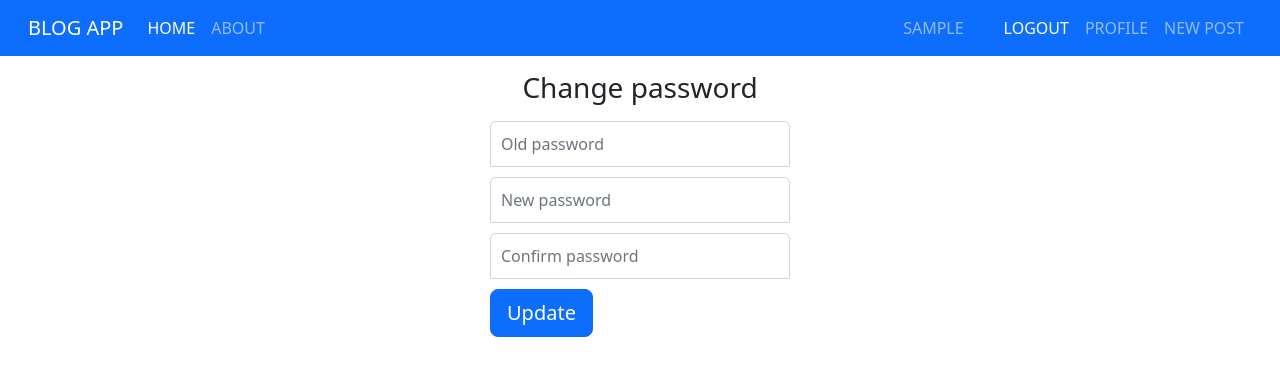
After one commit to FatihG34/Blog_App_Django, a Django app: page /users/password_change/ in a window 1280 px wide. The commit adds this page. Shown: the top 376 px of the page. Run offline with Django 4.2, Linux system fonts and the light colour scheme; the visitor is signed in with stand-in values (Sample User, id 1).

Commit message:
password reset done

```diff
--- a/blog/templates/blog/post_list.html
+++ b/blog/templates/blog/post_list.html
@@ -1,12 +1,12 @@
+{% extends 'base.html' %}
 {% load static %}
 
-{% extends 'base.html' %}
 {% block blog %}
 {% comment %} {{blogs}} {% endcomment %}
 <div class="container d-flex flex-wrap gap-5 my-3">
         {% for blog in blogs %}
             <div class="card" style="width: 18rem;">
-                <img src="{{blog.image}}" class="card-img-top img-fluid" alt="{{blog.title}}" />
+                    <img src="{{blog.image}}" class="card-img-top img-fluid h-50" alt="{{blog.title}}" />
                 <div class="card-body">
                    <a href="{% url 'update' blog.id %}" class='text-decoration-none'><h5 class="card-title">{{blog.title}}</h5></a>
                     <p class="card-text">
@@ -25,7 +25,7 @@
                     </div>
                 </div>
                 <div class="card-footer">
-                    <small class="text-muted">{{blog.last_updated}}</small>
+                    <small class="text-muted">Last updated at {{blog.last_updated}}</small>
                 </div>
             </div>
         {% endfor %}
--- a/blog/templates/blog/post_update.html
+++ b/blog/templates/blog/post_update.html
@@ -4,7 +4,6 @@
     <div class=" container row mt-2 mx-auto bg-light">
     <div class="col-md-6 offset-md-3">
         <div class='container-fluid text-center'>
-            <h2>Update Blog Post</h2>
             <img src="{{blogpost.image}} " class="card-img-top w-50" alt="post_image">
         <h2 class='card-title text-start'>{{blogpost.title}} </h2>
         <div class='d-flex justify-content-evenly w-50 mt-3'>
--- /dev/null
+++ b/users/templates/password_reset/passowrd_reset_subject.txt
@@ -0,0 +1,2 @@
+
+Open-Chat password reset
--- /dev/null
+++ b/users/templates/password_reset/password_change.html
@@ -0,0 +1,51 @@
+{% extends 'base.html' %}
+
+{% block blog %}
+<style type="text/css">
+  .form-signin {
+    width: 100%;
+    max-width: 330px;
+    padding: 15px;
+    margin: auto;
+  }
+  .form-signin .checkbox {
+    font-weight: 400;
+  }
+  .form-signin .form-control {
+    position: relative;
+    box-sizing: border-box;
+    height: auto;
+    padding: 10px;
+    font-size: 16px;
+  }
+  .form-signin .form-control:focus {
+    z-index: 2;
+  }
+  .form-signin input[type="password"] {
+    margin-bottom: 10px;
+    border-bottom-right-radius: 0;
+    border-bottom-left-radius: 0;
+  }
+  .h3{
+    text-align: center;
+  }
+</style>
+
+
+<form id="id_password_change_form" method="POST" class="form-signin">{% csrf_token %}
+  <h1 class="h3 mb-3 font-weight-normal">Change password</h1>
+    <input name="old_password" class="form-control" placeholder="Old password" type="password" id="id_old_password" required="true">
+    <input name="new_password1" class="form-control" placeholder="New password" type="password" id="id_new_password1" required="true">
+    <input name="new_password2" class="form-control" placeholder="Confirm password" type="password" id="id_new_password2" required="true">
+
+    {% for field in form %}
+      {% for error in field.errors %}
+        <p style="color: red">{{ error }}</p>
+      {% endfor %}
+    {% endfor %}
+
+  <button id="id_submit_btn" class="btn btn-lg btn-primary btn-block" type="submit">Update</button>
+</form>
+
+
+{% endblock blog %}
--- a/users/templates/users/login.html
+++ b/users/templates/users/login.html
@@ -11,7 +11,7 @@
             <form action="{% url 'login' %}" method="post">
                 {% csrf_token %}
                 {{form |  crispy}}
-                <button type="submit" class="btn btn-success mt-3">Login</button> <p class='d-inline-block mt-3'><a href="" class='text-decoration-none'>Forgat Password ?</a></p>
+                <button type="submit" class="btn btn-success mt-3">Login</button> <p class='d-inline-block mt-3'><a href="{% url 'password_reset' %}" class='text-decoration-none'>Forgat Password ?</a></p>
             </form>
 
             <div class='mt-3'>
--- a/users/templates/users/profile.html
+++ b/users/templates/users/profile.html
@@ -3,7 +3,7 @@
 {% block blog %}
 <div class=" container row mt-2 mx-auto bg-light">
     <div class="media">
-        <img class="rounded-circle account-img" src="{{user.image}}" alt="{{user.username}}">
+        <img class="rounded-circle account-img" src="{{user.profile_pic}}" alt="{{user.username}}">
         <div class="media-body">
             <h2 class="account-heading">{{user.username}}</h2>
             <p class="text-secondary">{{user.email}}</p>
--- a/users/urls.py
+++ b/users/urls.py
@@ -1,9 +1,28 @@
 from django.urls import path
 from users.views import profile, user_login, register, user_logout
+from django.contrib.auth import views as auth_views
 
 urlpatterns = [
     path("login/", user_login, name='login'),
     path("register/", register, name='register'),
     path('logout/', user_logout, name='logout' ),
     path('profile/<int:id>', profile, name='profile' ),
+
+    # Password reset links (ref: https://github.com/django/django/blob/master/django/contrib/auth/views.py)
+    path('password_change/done/', auth_views.PasswordChangeDoneView.as_view(template_name='password_reset/password_change_done.html'),
+         name='password_change_done'),
+
+    path('password_change/', auth_views.PasswordChangeView.as_view(template_name='password_reset/password_change.html'),
+         name='password_change'),
+
+    path('password_reset/done/', auth_views.PasswordResetCompleteView.as_view(template_name='password_reset/password_reset_done.html'),
+         name='password_reset_done'),
+
+    path('reset/<uidb64>/<token>/', auth_views.PasswordResetConfirmView.as_view(),
+         name='password_reset_confirm'),
+    path('password_reset/', auth_views.PasswordResetView.as_view(),
+         name='password_reset'),
+
+    path('reset/done/', auth_views.PasswordResetCompleteView.as_view(template_name='password_reset/password_reset_complete.html'),
+         name='password_reset_complete'),
 ]
```
Also changed, not shown: main/settings.py (+11 -3 lines), users/templates/password_reset/password_change_done.html (added, +12 -0 lines), users/templates/password_reset/password_reset_complete.html (added, +12 -0 lines), users/templates/password_reset/password_reset_done.html (added, +21 -0 lines), users/templates/password_reset/password_reset_email.html (added, +12 -0 lines), users/templates/password_reset/password_reset_form.html (added, +46 -0 lines), users/views.py (+4 -4 lines).
